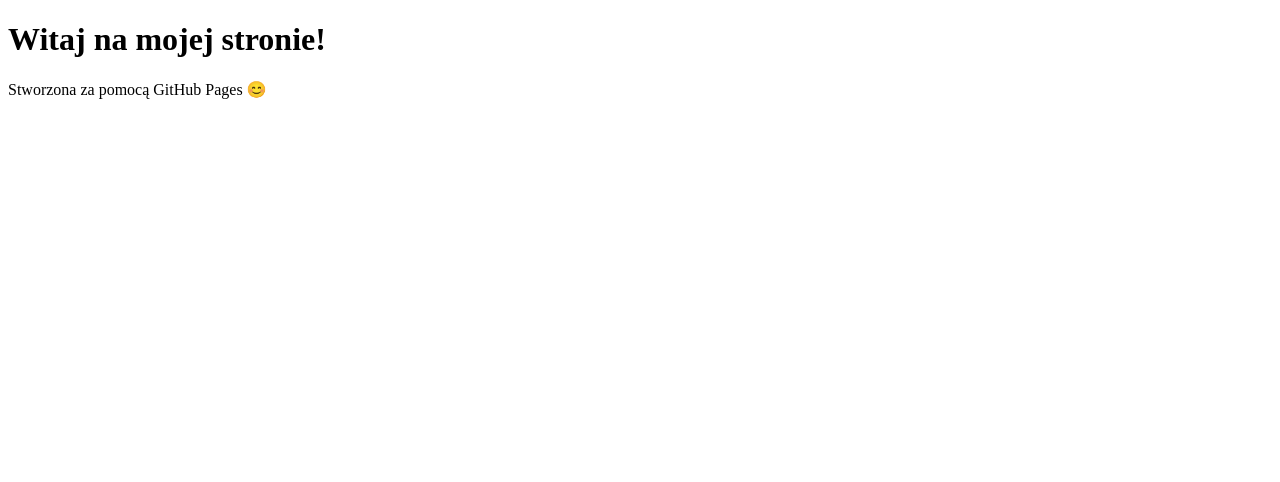
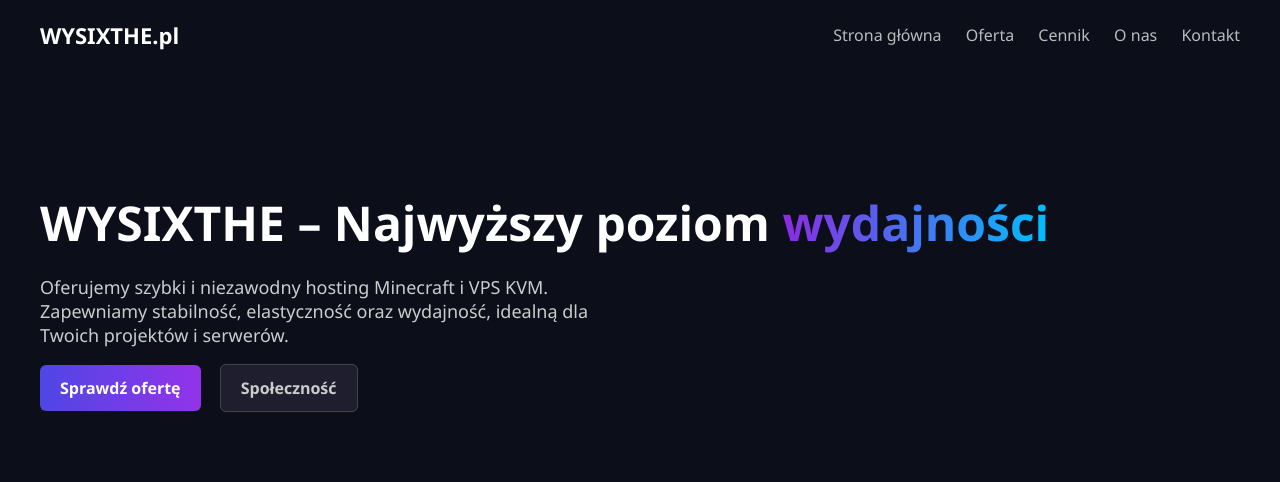
Before and after one commit to WYSIXTHE/WYSIXTHE, a plain HTML site: page index.html in a window 1280 px wide. Drawn offline with Linux system fonts and the light colour scheme.

Commit message:
Update index.html

```diff
--- a/index.html
+++ b/index.html
@@ -1,10 +1,126 @@
 <!DOCTYPE html>
-<html>
+<html lang="pl">
 <head>
-  <title>Moja strona</title>
+  <meta charset="UTF-8">
+  <meta name="viewport" content="width=device-width, initial-scale=1">
+  <title>WYSIXTHE Hosting</title>
+  <style>
+    body {
+      margin: 0;
+      font-family: 'Segoe UI', sans-serif;
+      background-color: #0c0f1a;
+      color: white;
+    }
+
+    header {
+      display: flex;
+      justify-content: space-between;
+      align-items: center;
+      padding: 20px 40px;
+      background-color: #0c0f1a;
+    }
+
+    header .logo {
+      font-weight: bold;
+      font-size: 22px;
+      color: #ffffff;
+    }
+
+    nav a {
+      margin-left: 20px;
+      text-decoration: none;
+      color: #bbb;
+      font-weight: 500;
+    }
+
+    nav a:hover {
+      color: white;
+    }
+
+    .hero {
+      padding: 80px 40px;
+      text-align: left;
+    }
+
+    .hero h1 {
+      font-size: 48px;
+      margin-bottom: 20px;
+    }
+
+    .highlight {
+      background: linear-gradient(to right, #8a2be2, #00bfff);
+      -webkit-background-clip: text;
+      -webkit-text-fill-color: transparent;
+    }
+
+    .hero p {
+      font-size: 18px;
+      color: #ccc;
+      max-width: 600px;
+    }
+
+    .buttons {
+      margin-top: 30px;
+    }
+
+    .buttons a {
+      text-decoration: none;
+      padding: 12px 20px;
+      margin-right: 15px;
+      border-radius: 6px;
+      font-weight: bold;
+      color: white;
+      background: linear-gradient(to right, #4f46e5, #9333ea);
+    }
+
+    .buttons a.secondary {
+      background: #1e1e2f;
+      color: #ccc;
+      border: 1px solid #444;
+    }
+
+    .illustration {
+      position: absolute;
+      right: 40px;
+      top: 160px;
+      opacity: 0.8;
+    }
+
+    @media (max-width: 768px) {
+      .hero {
+        text-align: center;
+        padding: 40px 20px;
+      }
+
+      .illustration {
+        display: none;
+      }
+    }
+  </style>
 </head>
 <body>
-  <h1>Witaj na mojej stronie!</h1>
-  <p>Stworzona za pomocą GitHub Pages 😊</p>
+
+<header>
+  <div class="logo">WYSIXTHE.pl</div>
+  <nav>
+    <a href="#">Strona główna</a>
+    <a href="#">Oferta</a>
+    <a href="#">Cennik</a>
+    <a href="#">O nas</a>
+    <a href="#">Kontakt</a>
+  </nav>
+</header>
+
+<section class="hero">
+  <h1>WYSIXTHE – Najwyższy poziom <span class="highlight">wydajności</span></h1>
+  <p>
+    Oferujemy szybki i niezawodny hosting Minecraft i VPS KVM. Zapewniamy stabilność, elastyczność oraz wydajność, idealną dla Twoich projektów i serwerów.
+  </p>
+  <div class="buttons">
+    <a href="#">Sprawdź ofertę</a>
+    <a href="#" class="secondary">Społeczność</a>
+  </div>
+</section>
+
 </body>
 </html>
```
